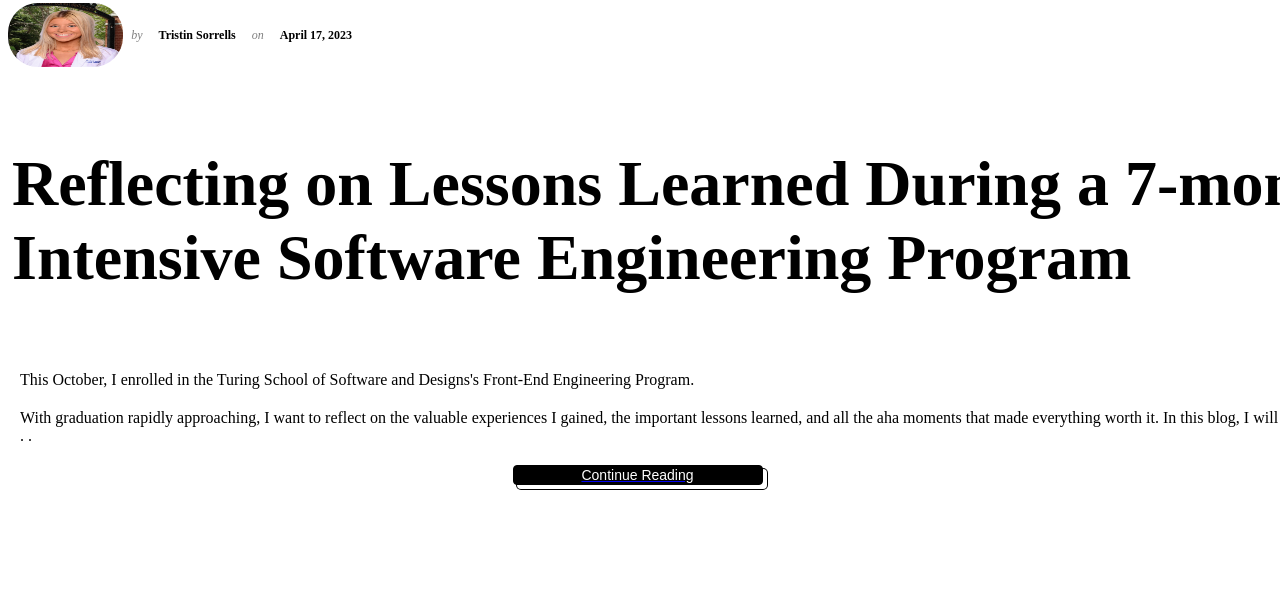
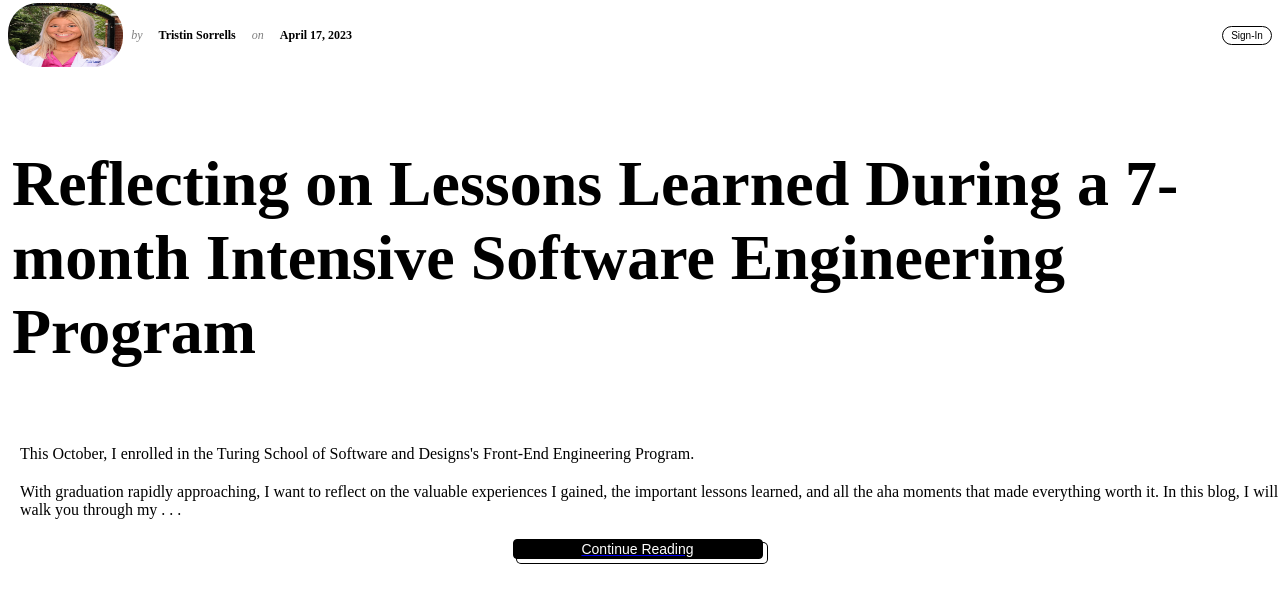
Before and after one commit to Tristinsorrells1/Personal-Blog-With-OAuth, a Next.js app: page / in a window 1280 px wide. Shown: the top 602 px of the page. Built offline with nearby package versions, Linux system fonts and the light colour scheme; no server answers.

Commit message:
Fix sizing bug

```diff
--- a/src/styles/globals.css
+++ b/src/styles/globals.css
@@ -2,8 +2,8 @@ html,
 body {
   padding: 0;
   margin: 0;
-  height: 100vh;
-  min-width: 700px;
+  height: 100%;
+  width: 100%;
   overflow: hidden;
 }
 
@@ -140,7 +140,7 @@ iframe {
 }
 
 .home-container {
-  width: 110vw;
-  margin-right: auto;
-  margin-left: auto;
+  width: 100%;
+  margin: 0;
+  padding: 0;
 }
```
